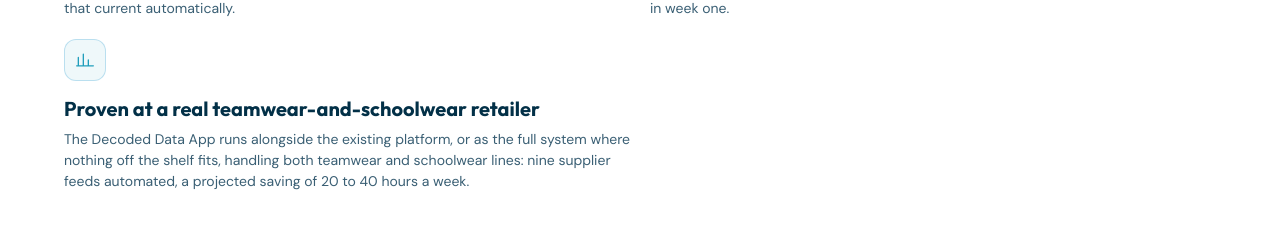
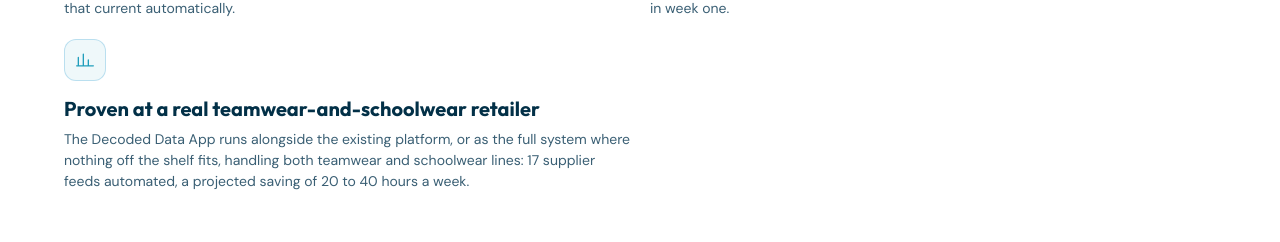
Before and after one commit to craigblackman1-rgb/decoded-ops-site, a Next.js app: page /sectors/schoolwear in a window 1280 px wide. Shown: the part 2175-2417 px from the top of the page. Built offline with nearby package versions, Linux system fonts and the light colour scheme.

Commit message:
fix(site): schoolwear feed count (CR-WEB-050)

```diff
--- a/app/sectors/schoolwear/page.tsx
+++ b/app/sectors/schoolwear/page.tsx
@@ -151,7 +151,7 @@ export default function SchoolwearPage() {
               </svg>
             ),
             title: 'Proven at a real teamwear-and-schoolwear retailer',
-            body: 'The Decoded Data App runs alongside the existing platform, or as the full system where nothing off the shelf fits, handling both teamwear and schoolwear lines: nine supplier feeds automated, a projected saving of 20 to 40 hours a week.',
+            body: 'The Decoded Data App runs alongside the existing platform, or as the full system where nothing off the shelf fits, handling both teamwear and schoolwear lines: 17 supplier feeds automated, a projected saving of 20 to 40 hours a week.',
           },
         ]}
         otherSectors={[
```
